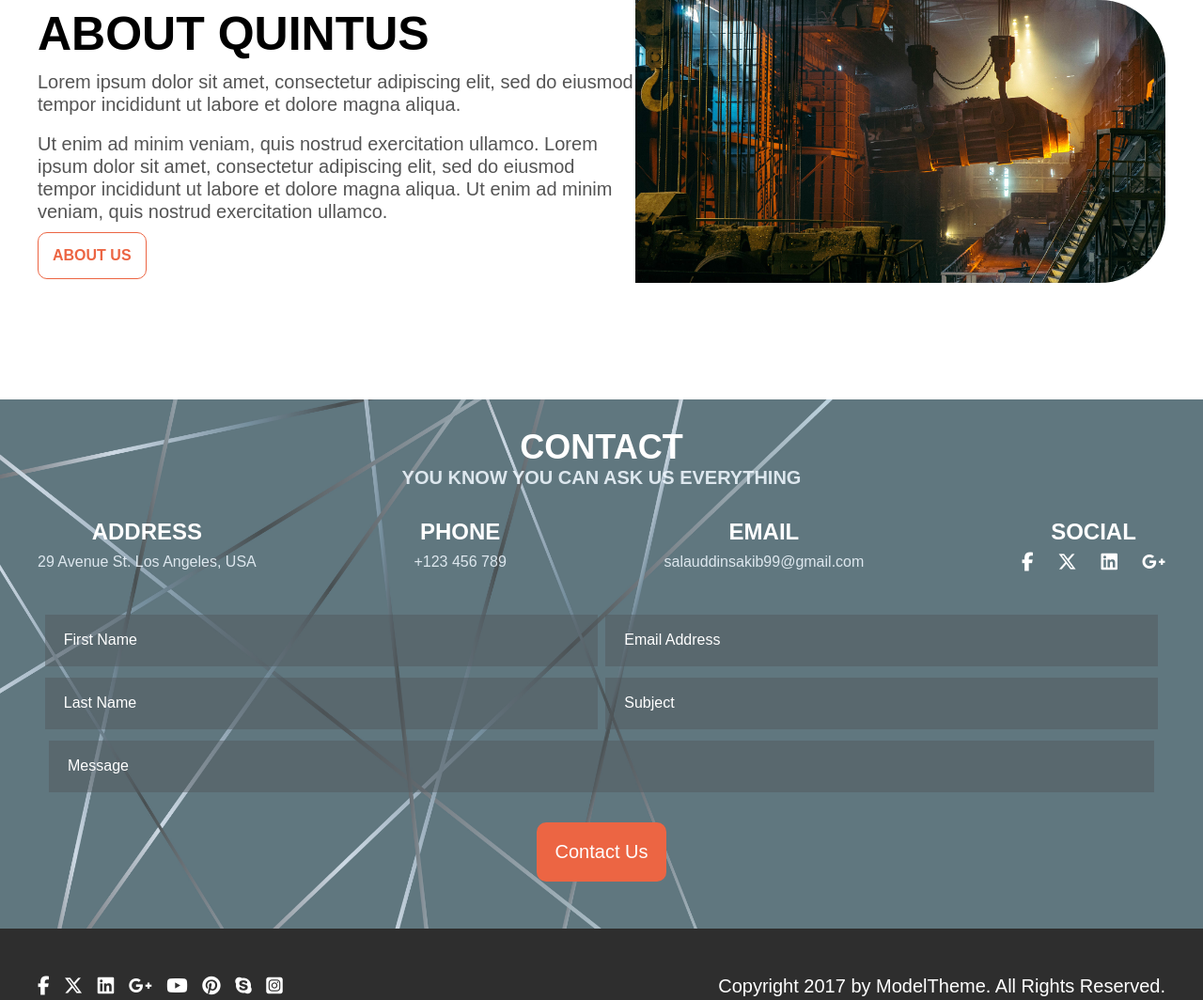
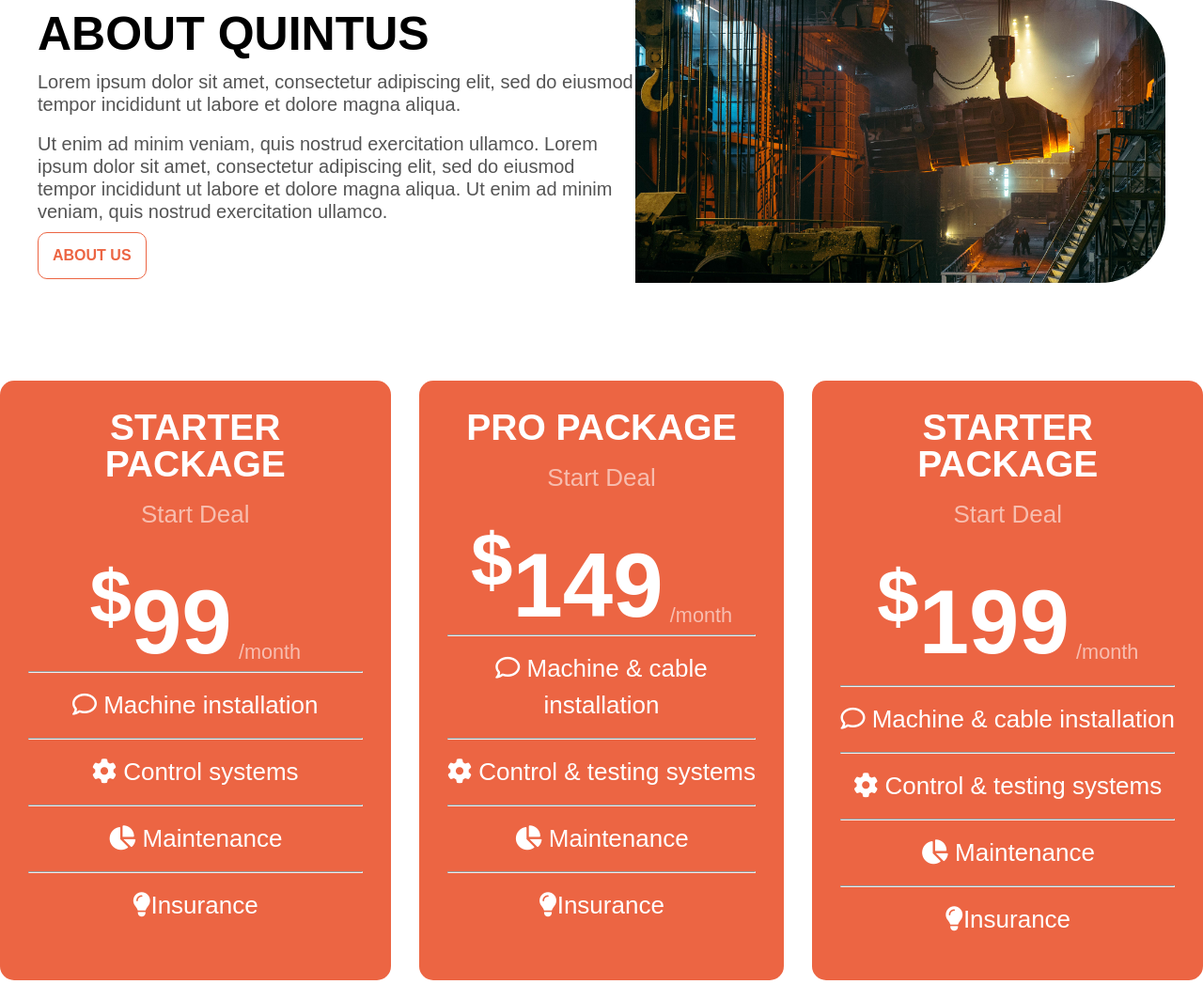
Before and after one commit to MdSalauddinSakib/RRF-template-1, a plain HTML site: page index.html in a window 1280 px wide. Shown: the top 1064 px of the page at 94% size. Drawn offline with Linux system fonts and the light colour scheme.

Commit message:
package section created

```diff
--- a/assets/css/style.css
+++ b/assets/css/style.css
@@ -46,6 +46,44 @@
     color: #ffffff;
     transition: 0.3s;
 }
+
+/* package section */
+.package{
+    margin-top: 100px;
+    display: flex;
+    justify-content: center;
+    gap: 30px;
+    text-align: center;
+}
+
+.package-box{
+    background-color: #ec6543;
+    color: #ffffff;
+    line-height: 150%;
+    font-size: 26px;
+    padding: 30px;
+    border-radius: 15px;
+}
+
+.package-box .ashtext{
+    color: #f7bdae;
+}
+
+.package-box .month{
+    color: #f9ccc1dc;
+}
+
+.package-box .doller{
+    font-size: 96px;
+    line-height: 110%;
+}
+
+.package-box p{
+    margin-top: 15px;
+    margin-bottom: 15px;
+}
+
+/* contact section */
 
 .form {
     background-image: url(../img/background.jpg);
--- a/index.html
+++ b/index.html
@@ -10,6 +10,7 @@
 </head>
 
 <body>
+    <!-- About section -->
     <div class="container">
         <div class="left-img">
             <img src="assets/img/quintus_pic1.jpg" alt="">
@@ -24,7 +25,49 @@
             <a href="https://www.facebook.com/salauddin.shahriarsakib" class="btn">ABOUT US</a>
         </div>
     </div>
-
+    <!-- package section -->
+    <div class="package">
+        <div class="package-box">
+            <h2>STARTER PACKAGE</h2>
+            <P class="ashtext">Start Deal</P>
+            <strong class="doller"><sup>$</sup>99</strong> <sub class="month">/month</sub>
+            <hr>
+            <p><i class="fa-regular fa-comment"></i> Machine installation</p>
+            <hr>
+            <p><i class="fa-solid fa-gear"></i> Control systems</p>
+            <hr>
+            <p><i class="fa-solid fa-chart-pie"></i> Maintenance</p>
+            <hr>
+            <p><i class="fa-solid fa-lightbulb"></i>Insurance</p>
+        </div>
+        <div class="package-box">
+            <h2>PRO PACKAGE</h2>
+            <P class="ashtext">Start Deal</P>
+            <strong class="doller"><sup>$</sup>149</strong> <sub class="month">/month</sub>
+            <hr>
+            <p><i class="fa-regular fa-comment"></i> Machine & cable installation</p>
+            <hr>
+            <p><i class="fa-solid fa-gear"></i> Control & testing systems</p>
+            <hr>
+            <p><i class="fa-solid fa-chart-pie"></i> Maintenance</p>
+            <hr>
+            <p><i class="fa-solid fa-lightbulb"></i>Insurance</p>
+        </div>
+        <div class="package-box">
+            <h2>STARTER PACKAGE</h2>
+            <P class="ashtext">Start Deal</P>
+            <p><strong class="doller"><sup>$</sup>199</strong> <sub class="month">/month</sub></p>
+            <hr>
+            <p><i class="fa-regular fa-comment"></i> Machine & cable installation</p>
+            <hr>
+            <p><i class="fa-solid fa-gear"></i> Control & testing systems</p>
+            <hr>
+            <p><i class="fa-solid fa-chart-pie"></i> Maintenance</p>
+            <hr>
+            <p><i class="fa-solid fa-lightbulb"></i>Insurance</p>
+        </div>
+    </div>
+    <!-- contact section -->
     <div class="form">
         <div class="contact">
             <h2>CONTACT</h2>
```
